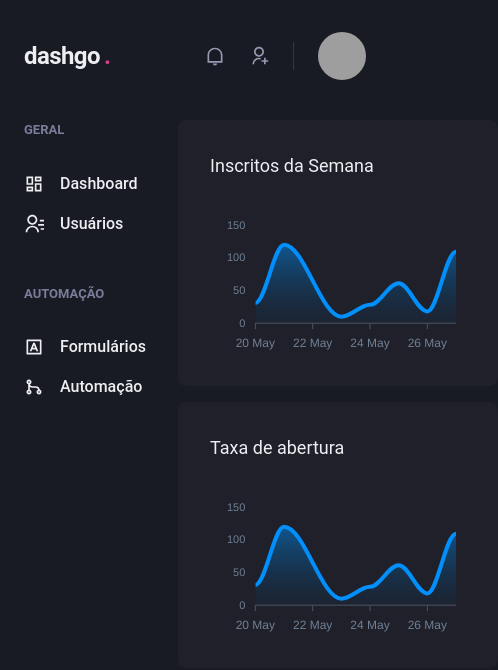
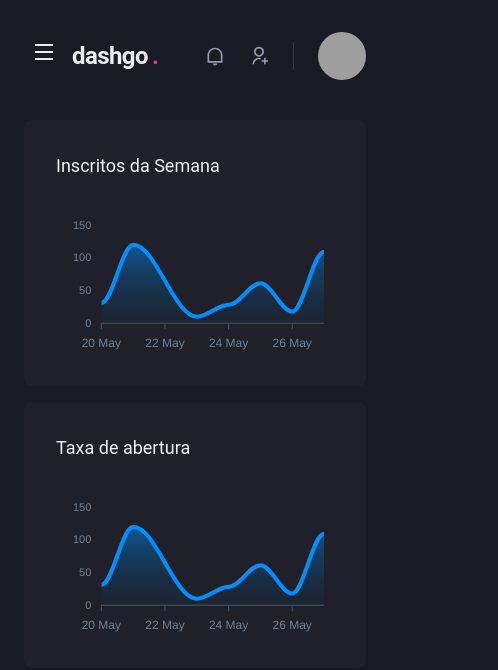
Before and after one commit to DouglasSoares16/dashgo, a Next.js app: page /dashboard in a window 390 px wide. Shown: the top 670 px of the page, 498 px wide, since content can reach past the window. Built offline with nearby package versions, Linux system fonts and the light colour scheme; grey boxes are pictures that could not be loaded.

Commit message:
Responsive Sidebar

```diff
--- a/src/components/Header/index.tsx
+++ b/src/components/Header/index.tsx
@@ -1,10 +1,14 @@
-import { Flex, useBreakpointValue } from "@chakra-ui/react";
+import { Flex, Icon, IconButton, useBreakpointValue } from "@chakra-ui/react";
+import { RiMenuLine } from "react-icons/ri";
+import { useSidebarDrawer } from "../../contexts/SidebarDrawerContext";
 import { Logo } from "./Logo";
 import { NotificationsNav } from "./NotificationsNav";
 import { Profile } from "./Profile";
 import { Search } from "./Search";
 
 export function Header() {
+  const { onOpen } = useSidebarDrawer();
+
   const isWideVersion = useBreakpointValue({
     base: false,
     lg: true
@@ -21,9 +25,23 @@
       align="center"
       px="6"
     >
+      {!isWideVersion && (
+        <IconButton
+          aria-label="Open Navigation"
+          icon={<Icon
+            as={RiMenuLine}
+          />}
+          fontSize="24"
+          variant="unstyled"
+          onClick={onOpen}
+          mr="2"
+        >
+
+        </IconButton>
+      )}
       <Logo />
 
-      { isWideVersion && <Search /> }
+      {isWideVersion && <Search />}
 
       <Flex
         align="center"
--- /dev/null
+++ b/src/components/Sidebar/SidebarNav.tsx
@@ -0,0 +1,22 @@
+import { Stack } from "@chakra-ui/react";
+import { RiDashboardLine, RiContactsLine, RiInputMethodLine, RiGitMergeLine } from "react-icons/ri";
+import { NavLink } from "./NavLink";
+import { NavSection } from "./NavSection";
+
+export function SidebarNav() {
+  return (
+    <Stack spacing="12" align="flex-start">
+      <NavSection title="GERAL">
+        <NavLink icon={RiDashboardLine}>Dashboard</NavLink>
+
+        <NavLink icon={RiContactsLine}>Usuários</NavLink>
+      </NavSection>
+
+      <NavSection title="AUTOMAÇÃO">
+        <NavLink icon={RiInputMethodLine}>Formulários</NavLink>
+
+        <NavLink icon={RiGitMergeLine}>Automação</NavLink>
+      </NavSection>
+    </Stack>
+  );
+}
--- a/src/components/Sidebar/index.tsx
+++ b/src/components/Sidebar/index.tsx
@@ -1,24 +1,35 @@
-import { Box, Stack } from "@chakra-ui/react";
-import { RiContactsLine, RiDashboardLine, RiGitMergeLine, RiInputMethodLine } from "react-icons/ri";
-import { NavLink } from "./NavLink";
-import { NavSection } from "./NavSection";
+import { Box, Drawer, DrawerBody, DrawerCloseButton, DrawerContent, DrawerHeader, DrawerOverlay, useBreakpointValue } from "@chakra-ui/react";
+import { useSidebarDrawer } from "../../contexts/SidebarDrawerContext";
+import { SidebarNav } from "./SidebarNav";
 
 export function Sidebar() {
+  const { isOpen, onClose } = useSidebarDrawer();
+
+  const isDrawerSidebar = useBreakpointValue({
+    base: true,
+    lg: false
+  });
+
+  if (isDrawerSidebar) {
+    return (
+      <Drawer isOpen={isOpen} placement="left" onClose={onClose}>
+        <DrawerOverlay>
+          <DrawerContent bg="gray.800" p="4">
+            <DrawerCloseButton mt="6" />
+            <DrawerHeader>Navegação</DrawerHeader>
+
+            <DrawerBody>
+              <SidebarNav />
+            </DrawerBody>
+          </DrawerContent>
+        </DrawerOverlay>
+      </Drawer>
+    );
+  }
+
   return (
     <Box as="aside" w="64" mr="8">
-      <Stack spacing="12" align="flex-start">
-        <NavSection title="GERAL">
-          <NavLink icon={RiDashboardLine}>Dashboard</NavLink>
-
-          <NavLink icon={RiContactsLine}>Usuários</NavLink>
-        </NavSection>
-
-        <NavSection title="AUTOMAÇÃO">
-          <NavLink icon={RiInputMethodLine}>Formulários</NavLink>
-
-          <NavLink icon={RiGitMergeLine}>Automação</NavLink>
-        </NavSection>
-      </Stack>
+      <SidebarNav />
     </Box>
   );
 }
--- /dev/null
+++ b/src/contexts/SidebarDrawerContext.tsx
@@ -0,0 +1,28 @@
+import { useDisclosure, UseDisclosureReturn } from "@chakra-ui/react";
+import { createContext, ReactNode, useContext, useEffect } from "react";
+import { useRouter } from "next/router";
+
+interface SidebarDrawerProviderProps {
+  children: ReactNode;
+}
+
+type SidebarDrawerContextData = UseDisclosureReturn;
+
+const SidebarDrawerContext = createContext({} as SidebarDrawerContextData);
+
+export function SidebarDrawerProvider({ children }: SidebarDrawerProviderProps) {
+  const disclosure = useDisclosure();
+  const router = useRouter();
+
+  useEffect(() => {
+    disclosure.onClose();
+  }, [router.asPath])
+
+  return (
+    <SidebarDrawerContext.Provider value={disclosure}>
+      {children}
+    </SidebarDrawerContext.Provider>
+  );
+}
+
+export const useSidebarDrawer = () => useContext(SidebarDrawerContext);
--- a/src/pages/_app.tsx
+++ b/src/pages/_app.tsx
@@ -1,11 +1,14 @@
 import { AppProps } from "next/app";
 import { ChakraProvider } from "@chakra-ui/react";
 import { theme } from "../styles/theme";
+import { SidebarDrawerProvider } from "../contexts/SidebarDrawerContext";
 
 function MyApp({ Component, pageProps }: AppProps) {
   return (
     <ChakraProvider theme={theme}>
-      <Component {...pageProps} />
+      <SidebarDrawerProvider>
+        <Component {...pageProps} />
+      </SidebarDrawerProvider>
     </ChakraProvider>
   );
 }
```
